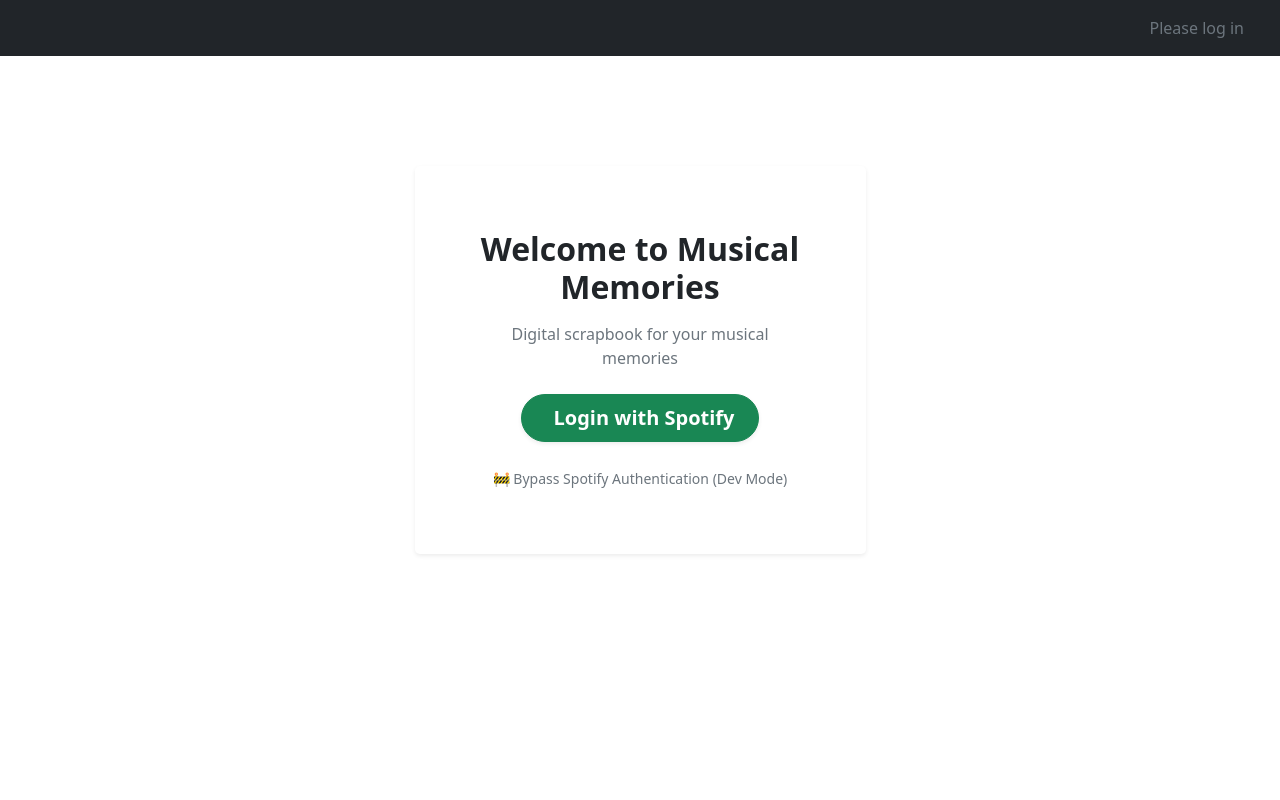
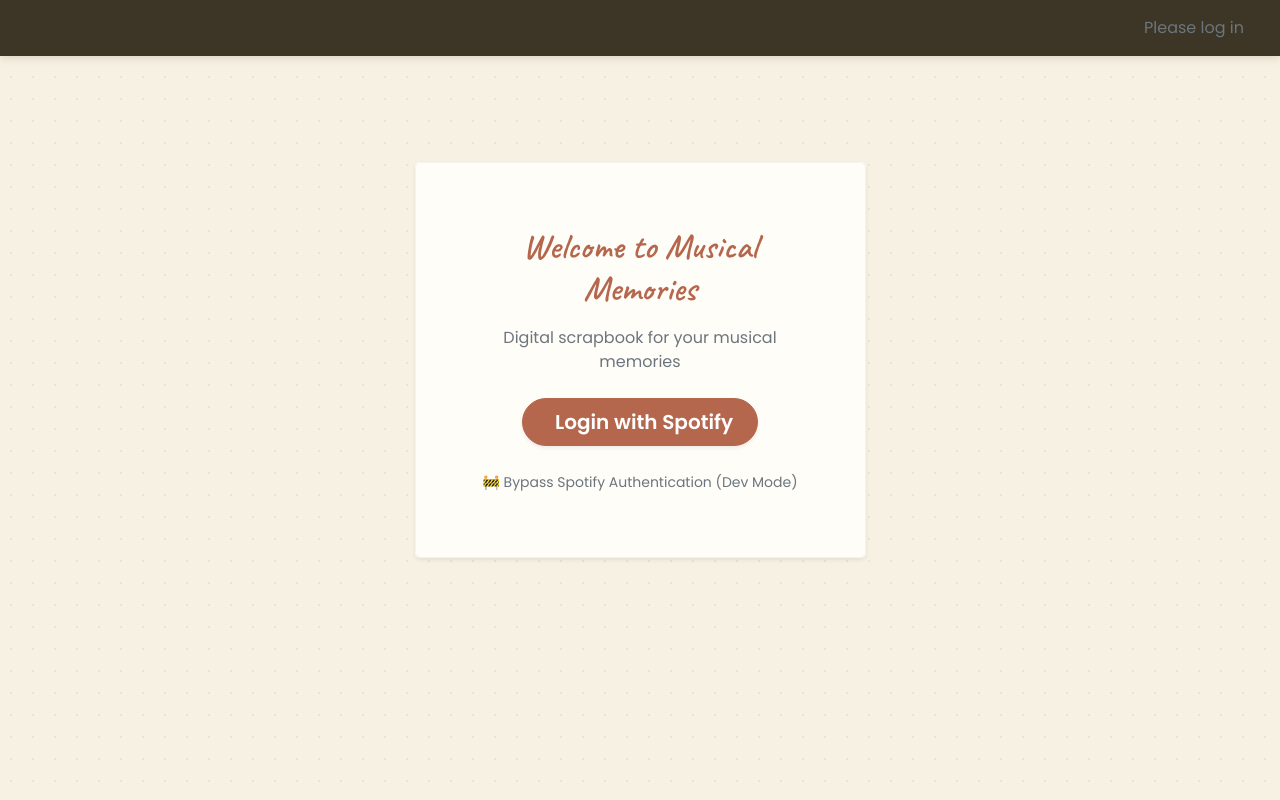
Before and after one commit to zakmuk00/Musical-Memories, a Flask app: page / in a window 1280 px wide. Run offline with Flask 3, Linux system fonts and the light colour scheme.

Commit message:
Update main.css

```diff
--- a/static/main.css
+++ b/static/main.css
@@ -1,18 +1,83 @@
-.fc-daygrid-day-frame {
-    overflow: hidden;
-    display: flex;
-    flex-direction: column;
-    justify-content: space-between;
+@import url('https://fonts.googleapis.com/css2?family=Caveat:wght@600&family=Poppins:wght@400;600&display=swap');
+
+:root {
+    --paper: #f7f1e3;
+    --paper-dark: #ece3d0;
+    --ink: #3d3626;
+    --accent: #b5674d;      /* muted terracotta, not neon */
+    --accent-soft: #d8c4a8;
+    --shadow: rgba(60, 45, 25, 0.15);
 }
 
-.custom-sticky-wrapper {
+body {
+    margin: 0;
+    font-family: 'Poppins', Arial, sans-serif;
+    color: var(--ink);
+    background-color: var(--paper);
+    background-image:
+        radial-gradient(var(--paper-dark) 1px, transparent 1px);
+    background-size: 22px 22px;
+    background-attachment: fixed;
+}
+
+h1, h2, h3.fw-bold {
+    font-family: 'Caveat', cursive;
+    font-size: 2.2rem;
+    color: var(--accent);
+}
+
+.card {
+    background: #fffdf8;
+    border: none;
+    border-radius: 6px;
+    box-shadow: 0 6px 16px var(--shadow);
     position: relative;
-    display: block;
+}
+
+.card::before {
+    content: "";
+    position: absolute;
+    inset: 0;
+    border-radius: 6px;
+    box-shadow: inset 0 0 0 1px rgba(0,0,0,0.04);
+    pointer-events: none;
+}
+
+.navbar.bg-dark {
+    background-color: #3d3626 !important;
+    box-shadow: 0 2px 8px var(--shadow);
+}
+
+.navbar .nav-link {
+    font-family: 'Poppins', sans-serif;
+    letter-spacing: 0.3px;
+}
+
+.btn-primary, .btn-success {
+    background-color: var(--accent) !important;
+    border-color: var(--accent) !important;
+    border-radius: 50px;
+    box-shadow: 0 3px 8px var(--shadow);
+}
+
+.btn-primary:hover, .btn-success:hover {
+    background-color: #a05a41 !important;
+    transform: translateY(-1px);
+}
+
+.polaroid {
+    background: #fff;
+    padding: 10px 10px 30px 10px;
+    box-shadow: 0 8px 16px var(--shadow);
+    transform: rotate(-2deg);
+    display: inline-block;
+}
+
+#map {
     width: 100%;
-    height: auto;
-    margin: 0 auto 8px auto;
-    cursor: pointer;
-    transition: transform 0.15s ease-in-out;
+    flex: 1 1 auto;
+    min-height: 150px;
+    border-radius: 10px;
 }
 
 .fc-daygrid-day-frame {
@@ -32,8 +97,16 @@
     transition: transform 0.15s ease-in-out;
 }
 
+.custom-sticky-wrapper:nth-child(odd) {
+    transform: rotate(-2deg);
+}
+
+.custom-sticky-wrapper:nth-child(even) {
+    transform: rotate(1.5deg);
+}
+
 .custom-sticky-wrapper:hover {
-    transform: scale(1.1) rotate(1deg);
+    transform: scale(1.08) rotate(0deg);
     z-index: 100;
 }
 
```
